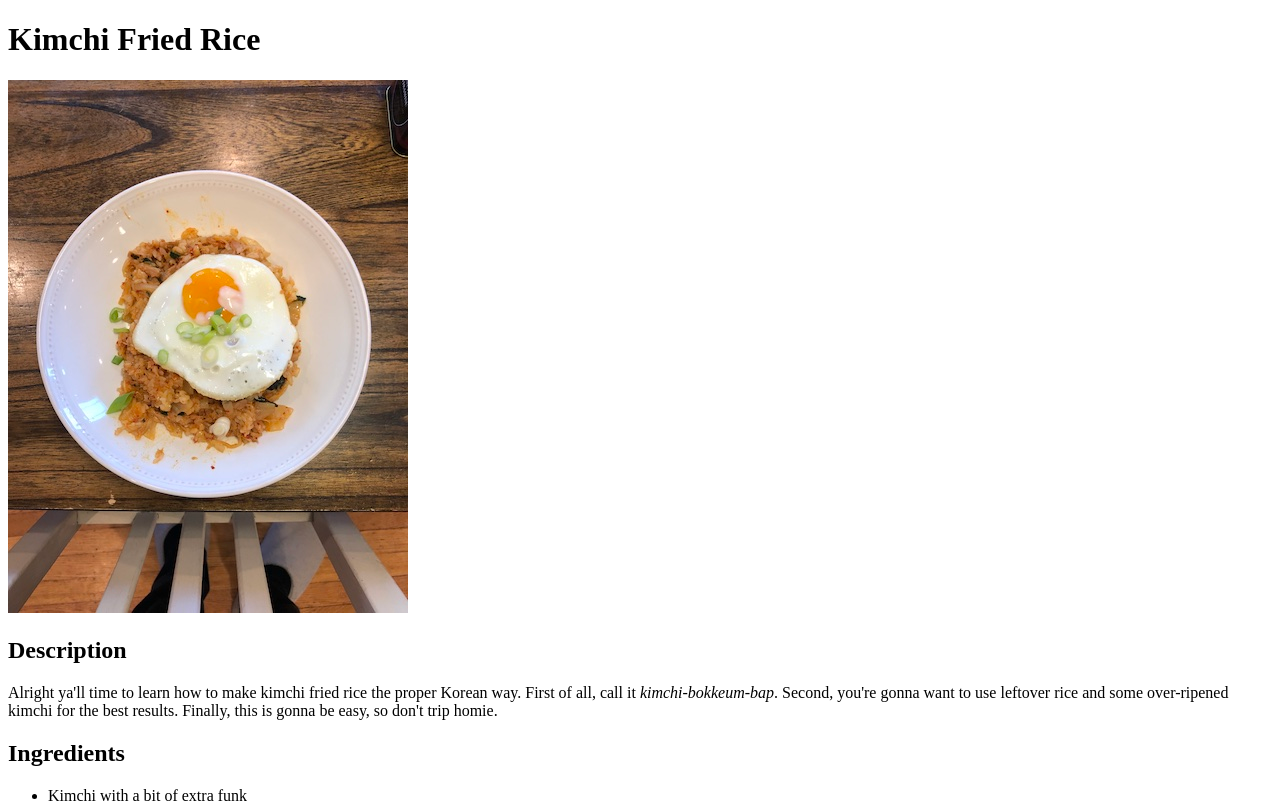
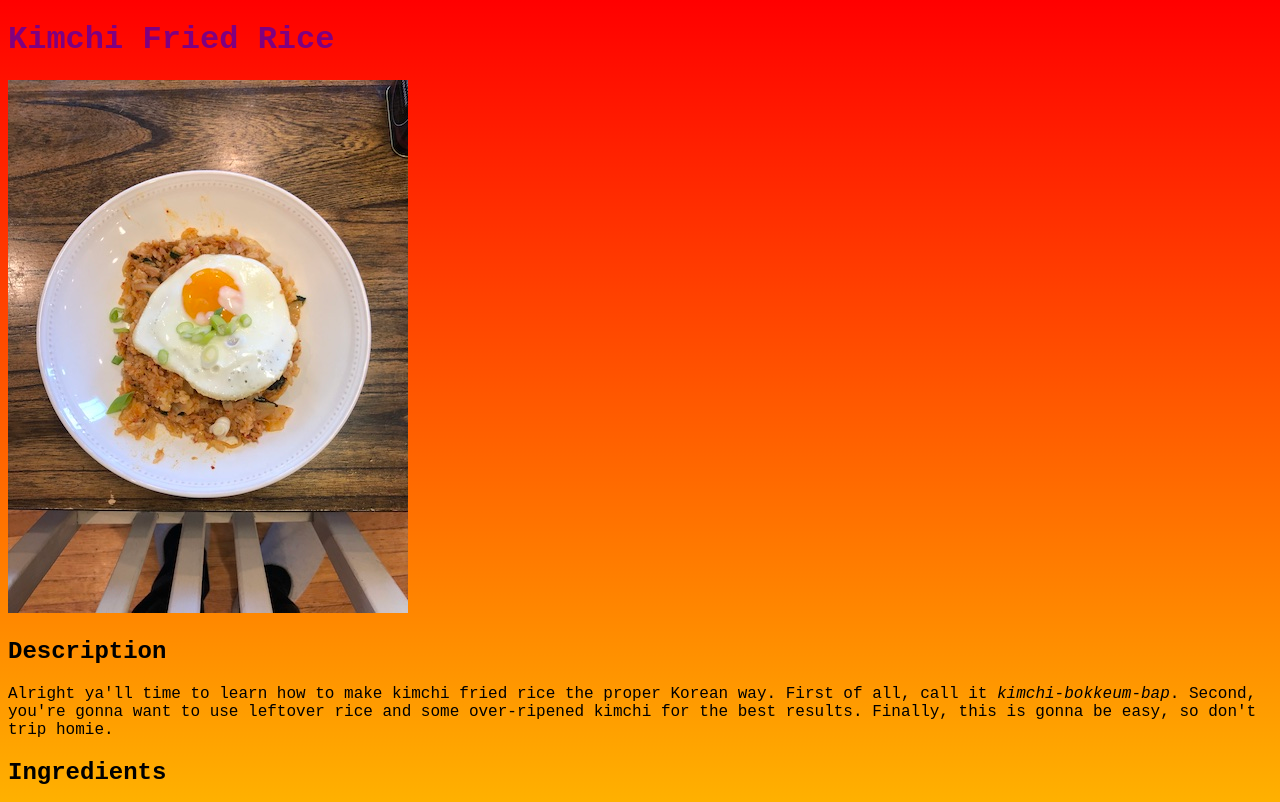
Before and after one commit to zap5/odin-recipes, a plain HTML site: page recipes/kimchi-fried-rice.html in a window 1280 px wide. Shown: the top 802 px of the page. Drawn offline with Linux system fonts and the light colour scheme.

Commit message:
Added a stylesheet!

```diff
--- a/recipes/kimchi-fried-rice.html
+++ b/recipes/kimchi-fried-rice.html
@@ -4,6 +4,7 @@
     <meta charset="UTF-8">
     <meta http-equiv="X-UA-Compatible" content="IE=edge">
     <meta name="viewport" content="width=device-width, initial-scale=1.0">
+    <link rel="stylesheet" href="./styles.css">
     <title>Kimchi Fried Rice</title>
 </head>
 <body>
--- /dev/null
+++ b/recipes/styles.css
@@ -0,0 +1,12 @@
+h1 {
+    color: purple;
+}
+
+body {
+    background-color: seagreen;
+    background-image: linear-gradient(red, yellow);
+}
+
+* {
+    font-family:'Courier New', Courier, monospace;
+}
```
